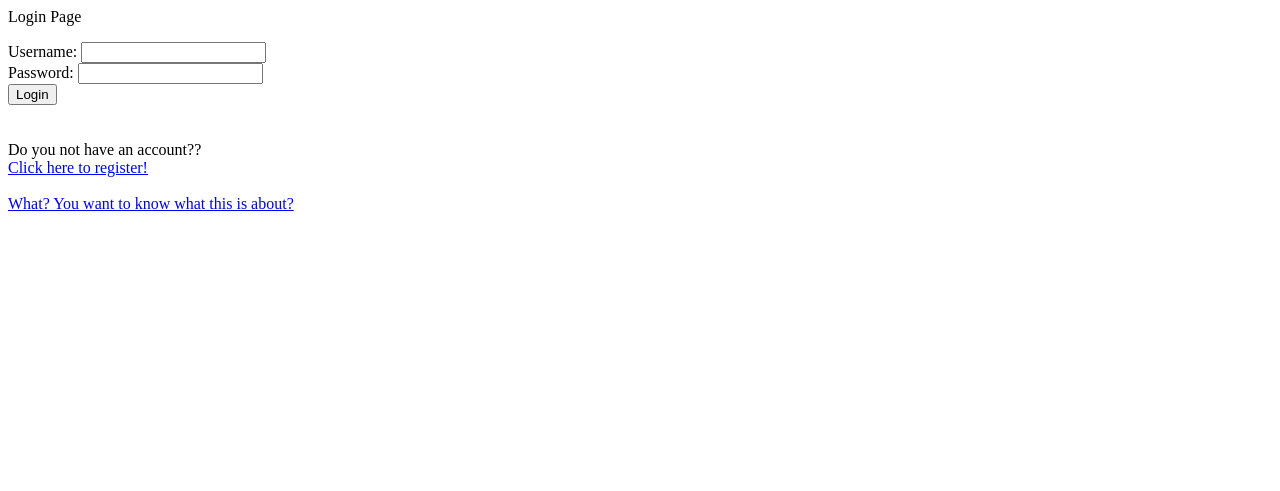
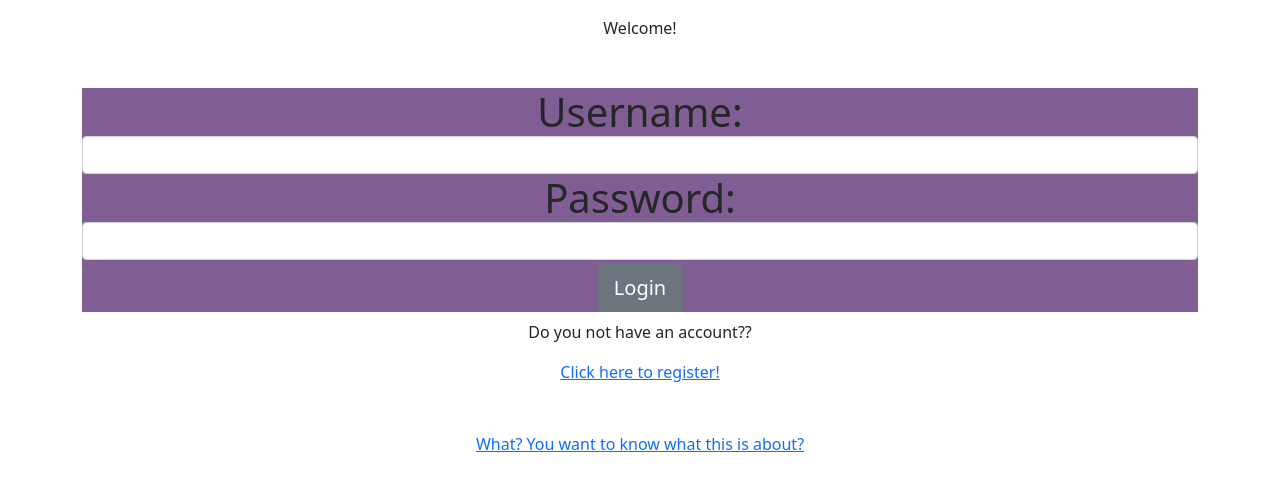
Before and after one commit to Lia-Nelson/P02, a Flask app: page / in a window 1280 px wide. Shown: the top 491 px of the page. Run offline with Flask 2, Linux system fonts and the light colour scheme.

Commit message:
starting css

```diff
--- /dev/null
+++ b/app/static/css/login.css
@@ -0,0 +1,13 @@
+body  {
+background: #DBBBF5;
+}
+
+
+h1.forms {
+  background: #805D93;
+  color: #252627;
+}
+
+p.error {
+  background: red;
+}
--- a/app/templates/login.html
+++ b/app/templates/login.html
@@ -7,32 +7,44 @@
   -->
 <head>
   <meta charset="utf-8">
-  Login Page
+  <title>Login</title>
+  <link rel="stylesheet" href="../static/css/login.css">
+  <link href="https://cdn.jsdelivr.net/npm/bootstrap@5.1.3/dist/css/bootstrap.min.css" rel="stylesheet" integrity="sha384-1BmE4kWBq78iYhFldvKuhfTAU6auU8tT94WrHftjDbrCEXSU1oBoqyl2QvZ6jIW3" crossorigin="anonymous">
 </head>
 
-<p id="message"></p>
-<p> {{error}} </p>
+<div class="text-center">
 
-<body>
-  <form action="/auth" method = 'POST'>
-      Username: <input type="text" name="username">
-      <br>
-      Password:  <input type="password" name="password">
-      <br>
-      <button type = "submit" formaction="/auth"> Login </button>
-  </form>
+  <p id="message"></p>
+  <p class="error"> {{error}} </p>
+
+  <body>
+    Welcome!
+  </body>
 
   <br>
   <br>
-
-  Do you not have an account?? <br>
-  <a href="/register"> Click here to register! </a>
-
-  <br>
   <br>
 
-  <a href="/instruct"> What? You want to know what this is about? </a>
+  <div class="container">
+    <!-- Forms -> Username/Password -->
+    <h1 class="forms">
+      <form action="/auth" method = 'POST'>
+          Username: <input type="text" class="form-control" name="username">
+          Password: <input type="password" class="form-control" id="password">
+          <button type = "submit" class="btn btn-secondary btn-lg" formaction="/auth"> Login </button>
+      </form>
+    </h1>
+  </div>
 
-  <script src="../static/js/login.js"></script>
+  <body>
+    <p> Do you not have an account?? </p>
+    <a href="/register"> Click here to register! </a>
+
+    <br>
+    <br>
+    <br>
+    <a href="/instruct"> What? You want to know what this is about? </a>
   </body>
+</div>
+<script src="../static/js/login.js"></script>
 </html>
```
